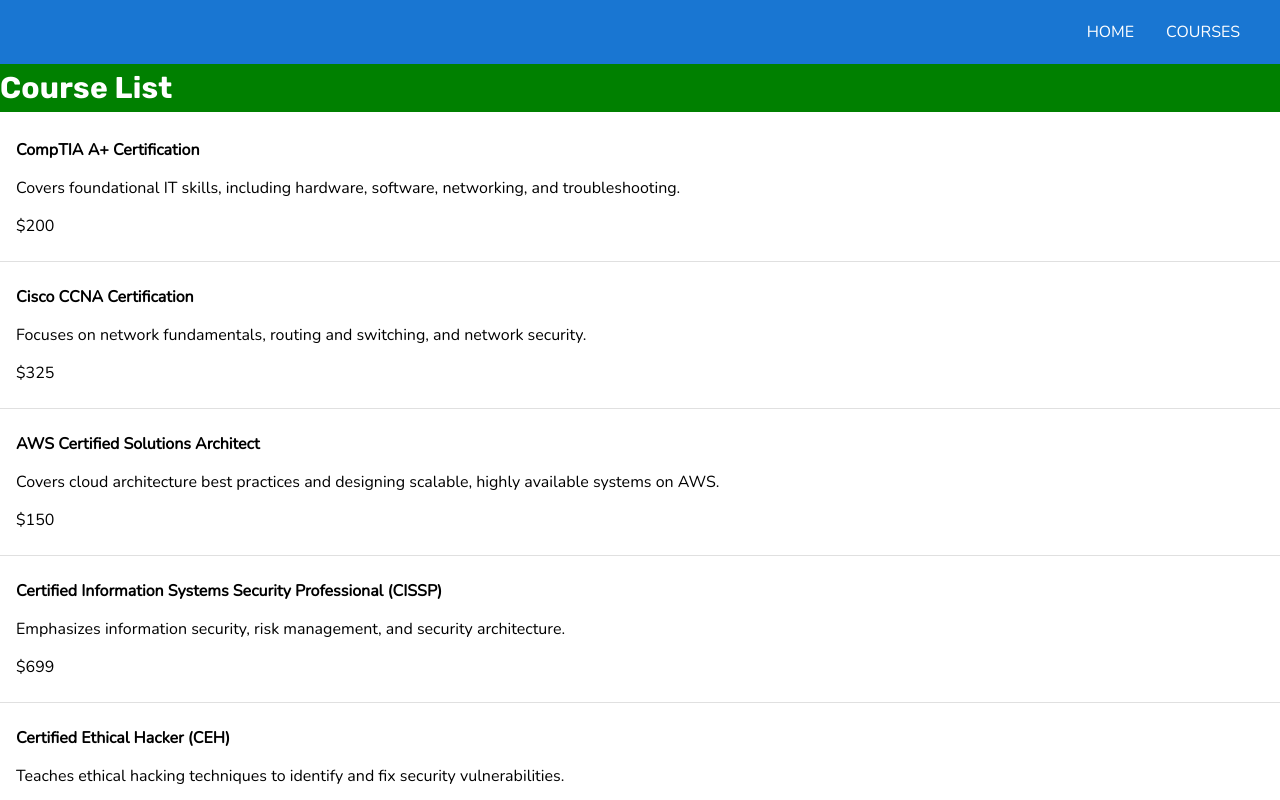
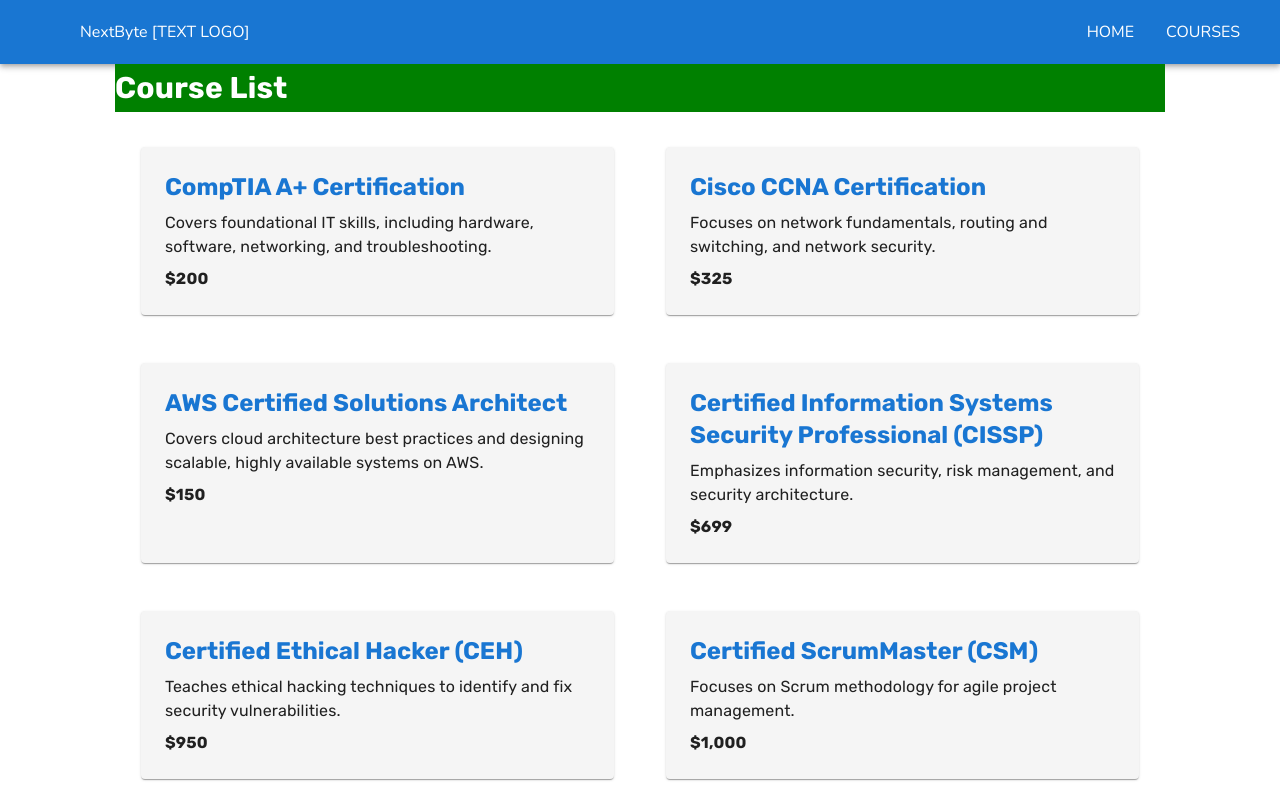
Before and after one commit to dellydel/student-tracker, a React (Create React App) app in the folder front-end/: page /courses in a window 1280 px wide. Shown: the top 800 px of the page. Built offline with nearby package versions, Linux system fonts and the light colour scheme.

Commit message:
refactor, style updates

```diff
--- a/front-end/src/components/Course.js
+++ b/front-end/src/components/Course.js
@@ -1,33 +1,26 @@
 import React from "react";
-import { Card, Grid, Link } from "@mui/material";
+import { Link, Card, Typography } from "@mui/material";
 
-function Course({ id, title, detail }) {
+const Course = ({ course }) => {
 	return (
-		<Card
-			style={{
-				maxWith: "600",
-				marginTop: "70",
-				marginLeft: "auto",
-				marginRight: "auto",
-			}}
-		>
-			<Grid container spacing={1} style={{ border: "1 solid black" }}>
-				<Grid
-					item
-					xs={12}
-					style={{ textAlign: "center", justifyItem: "center", margin: "2px" }}
+		<Card sx={{ maxWidth: 425, p: 3, m: 3, backgroundColor: "#f5f5f5" }}>
+			<Link href="/course-details" color="inherit" underline="none">
+				<Typography
+					variant="h5"
+					component="div"
+					sx={{ fontWeight: "bold", mb: 1, color: "#1976d2" }}
 				>
-					<hr />
-					<div key={id}>
-						<Link href="/course-details" color="inherit" underline="none">
-							{` ${title} ${detail.duration} ${detail.cost}
-              `}
-						</Link>
-					</div>
-				</Grid>
-			</Grid>
+					{course.name}
+				</Typography>
+				<Typography component="p" sx={{ mb: 1 }}>
+					{course.description}
+				</Typography>
+				<Typography component="p" sx={{ fontWeight: "bold" }}>
+					{course.Price}
+				</Typography>
+			</Link>
 		</Card>
 	);
-}
+};
 
 export default Course;
--- a/front-end/src/components/Header.js
+++ /dev/null
@@ -1,5 +0,0 @@
-const Header = () => {
-  return <></>;
-};
-
-export default Header;
--- a/front-end/src/components/MainHero.js
+++ b/front-end/src/components/MainHero.js
@@ -30,7 +30,7 @@
 						fontWeight: "bold",
 					}}
 				>
-					Next Byte
+					NextByte
 				</Typography>
 				<Typography variant="h2" color={"primary"} sx={{ fontWeight: "bold" }}>
 					Training and Consulting
--- a/front-end/src/components/Navigation.js
+++ b/front-end/src/components/Navigation.js
@@ -9,9 +9,24 @@
 function Navigation() {
 	return (
 		<div>
-			<Box sx={{ flexGrow: 1 }}>
+			<Box>
 				<AppBar position="static">
 					<Toolbar>
+						<Box
+							sx={{
+								pl: 5,
+								flexGrow: 1,
+								display: "flex",
+								justifyContent: "flex-start",
+							}}
+						>
+							<Link
+								href={"/"}
+								sx={{ m: 1, p: 1, color: "white", textDecoration: "none" }}
+							>
+								NextByte [TEXT LOGO]
+							</Link>
+						</Box>
 						<Box
 							sx={{
 								flexGrow: 1,
@@ -21,7 +36,7 @@
 						>
 							{pages.map((page) => (
 								<Link
-									key={page}
+									key={page.name}
 									href={page.link}
 									sx={{ m: 1, p: 1, color: "white", textDecoration: "none" }}
 								>
--- a/front-end/src/pages/CourseDetails.js
+++ b/front-end/src/pages/CourseDetails.js
@@ -1,5 +1,12 @@
 import { useNavigate } from "react-router-dom";
-import { Card, CardContent, Typography, Grid, Button } from "@mui/material";
+import {
+	Card,
+	CardContent,
+	Typography,
+	Grid,
+	Button,
+	Box,
+} from "@mui/material";
 
 const CourseDetails = ({
 	courseName,
@@ -11,7 +18,7 @@
 }) => {
 	const navigate = useNavigate();
 	return (
-		<>
+		<Box sx={{ maxWidth: "1050px", margin: "0 auto", padding: "0 20px" }}>
 			<Card
 				style={{
 					maxWidth: 700,
@@ -123,7 +130,7 @@
 					</form>
 				</CardContent>
 			</Card>
-		</>
+		</Box>
 	);
 };
 export default CourseDetails;
--- a/front-end/src/pages/Courses.js
+++ b/front-end/src/pages/Courses.js
@@ -1,14 +1,11 @@
 import React from "react";
-import Divider from "@mui/material/Divider";
-import Link from "@mui/material/Link";
-import List from "@mui/material/List";
-import ListItem from "@mui/material/ListItem";
-import Typography from "@mui/material/Typography";
+import { Box, Typography } from "@mui/material";
+import Course from "../components/Course";
 import courseList from "../test-data/courseList";
 
 const Courses = () => {
 	return (
-		<div>
+		<Box sx={{ maxWidth: "1050px", margin: "0 auto", padding: "0 20px" }}>
 			<Typography
 				variant="h6"
 				gutterBottom
@@ -21,29 +18,20 @@
 			>
 				Course List
 			</Typography>
-			<List>
+			<Box
+				component={"div"}
+				sx={{
+					display: "flex",
+					flexWrap: "wrap",
+					justifyContent: "space-around",
+				}}
+			>
 				{courseList.map((course) => (
 					<Course course={course} key={course.name} />
 				))}
-			</List>
-		</div>
+			</Box>
+		</Box>
 	);
 };
 
-function Course({ course }) {
-	return (
-		<>
-			<Link href="/course-details" color="inherit" underline="none">
-				<b>
-					<ListItem alignItems="flex-start">{course.name} </ListItem>
-				</b>
-				<ListItem alignItems="flex-start">{course.description} </ListItem>
-				<ListItem alignItems="flex-start">{course.Price}</ListItem>
-				<p>
-					<Divider />
-				</p>
-			</Link>
-		</>
-	);
-}
 export default Courses;
--- a/front-end/src/pages/Home.js
+++ b/front-end/src/pages/Home.js
@@ -2,7 +2,6 @@
 import { Box } from "@mui/material";
 import Features from "../components/Features";
 import Footer from "../components/Footer";
-import Header from "../components/Header";
 import MainHero from "../components/MainHero";
 import Pricing from "../components/Pricing";
 import Testimonials from "../components/Testimonials";
@@ -10,7 +9,6 @@
 const Home = () => {
 	return (
 		<>
-			<Header />
 			<MainHero />
 			<Box sx={{ maxWidth: "1050px", margin: "0 auto", padding: "0 20px" }}>
 				<Features />
--- a/front-end/src/pages/RegisterCourse.js
+++ b/front-end/src/pages/RegisterCourse.js
@@ -1,3 +1,4 @@
+import { useState } from "react";
 import {
 	Card,
 	CardContent,
@@ -5,9 +6,9 @@
 	Grid,
 	TextField,
 	Button,
+	Box,
 } from "@mui/material";
 import axios from "axios";
-import { useState } from "react";
 
 const RegisterCourse = () => {
 	const [firstName, setFirstName] = useState("");
@@ -95,7 +96,7 @@
 			});
 	};
 	return (
-    <>
+		<Box sx={{ maxWidth: "1050px", margin: "0 auto", padding: "0 20px" }}>
 			<Card style={{ maxWidth: 550, margin: "0 auto" }}>
 				<CardContent>
 					<Typography gutterBottom variant="h5">
@@ -216,9 +217,6 @@
 								/>
 							</Grid>
 							<Grid xs={12} item>
-                {/* <LocalizationProvider dateAdapter={AdapterDayjs}>
-          <DatePicker disableFuture fullWidth/>
-          </LocalizationProvider> */}
 								<TextField
 									type="Date"
 									name="dateOfBirth"
@@ -256,7 +254,7 @@
 					</form>
 				</CardContent>
 			</Card>{" "}
-    </>
+		</Box>
 	);
 };
 export default RegisterCourse;
```
Lines whose indentation alone changed are shown as unchanged.
